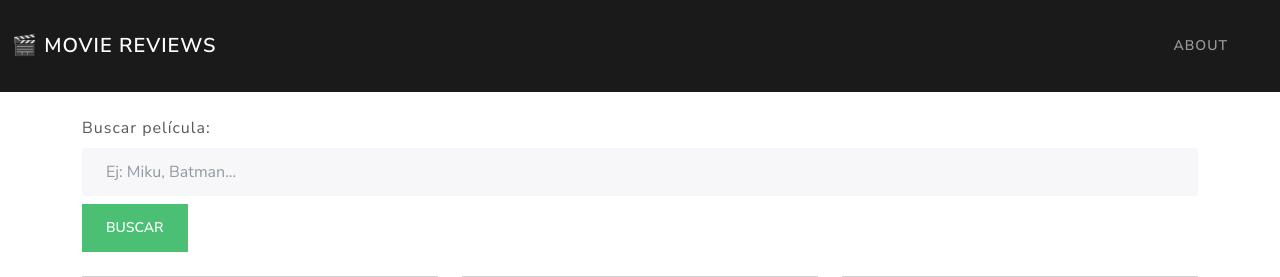
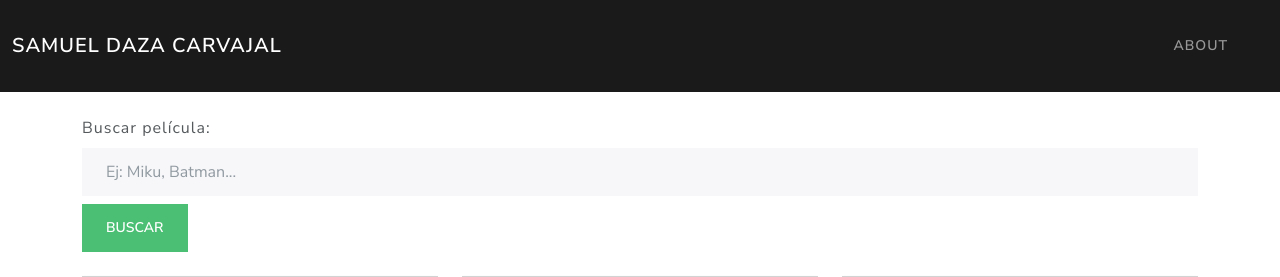
Before and after one commit to sdazac/Taller1, a Django app: page / in a window 1280 px wide. Shown: the top 277 px of the page. Run offline with Django 5.2, Linux system fonts and the light colour scheme; data comes from the database, SQL or seed files in the repository; some libraries are stand-ins or nearby versions.

Commit message:
Nombre en home

```diff
--- a/movie/templates/home.html
+++ b/movie/templates/home.html
@@ -2,7 +2,7 @@
 <html lang="es">
 <head>
     <meta charset="UTF-8">
-    <title>Samuel Daza Carvajal</title>
+    <title>Movie Reviews</title>
     <!-- Tema moderno de Bootstrap desde Bootswatch (puedes cambiar por otro si quieres) -->
     <link href="https://cdn.jsdelivr.net/npm/bootswatch@5.3.2/dist/lux/bootstrap.min.css" rel="stylesheet">
 </head>
@@ -11,7 +11,7 @@
 <!-- Barra de navegación -->
 <nav class="navbar navbar-expand-lg navbar-dark bg-primary mb-4">
   <div class="container-fluid">
-    <a class="navbar-brand" href="/">🎬 Movie Reviews</a>
+    <a class="navbar-brand" href="/">Samuel Daza Carvajal</a>
     <div class="collapse navbar-collapse">
       <ul class="navbar-nav ms-auto">
         <li class="nav-item">
```
